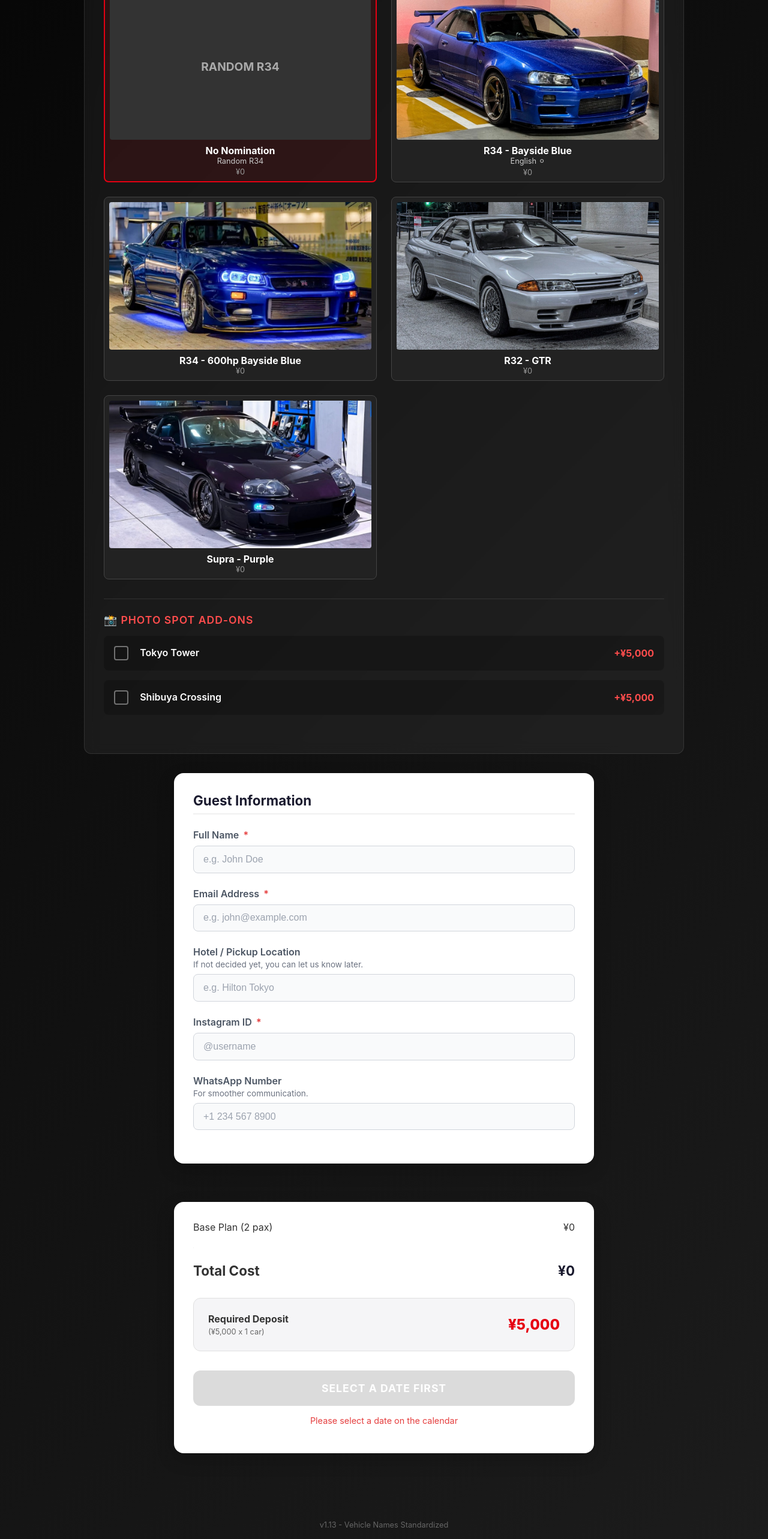
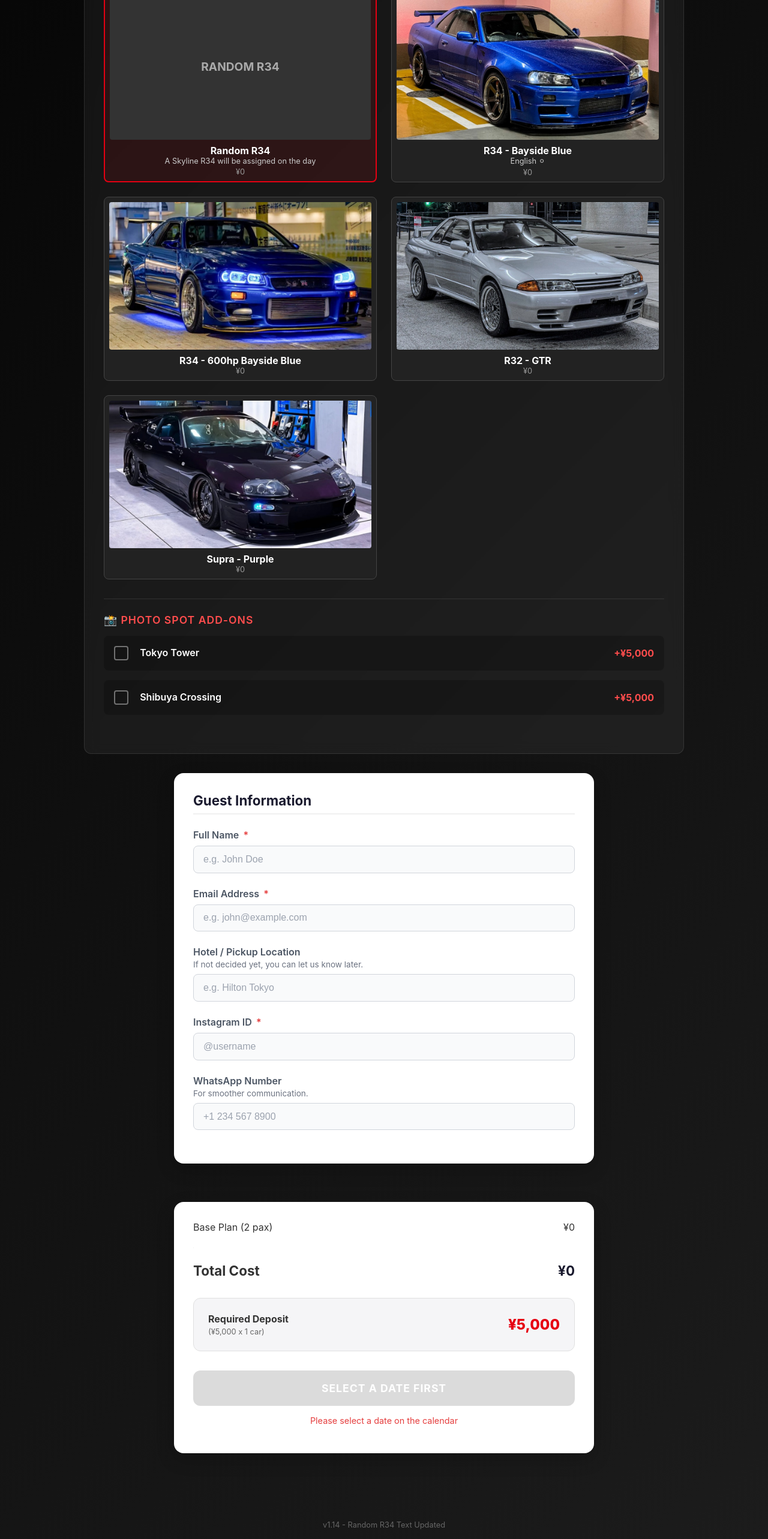
Before and after one commit to kazuosomeya-wq/daikoku, a React (Vite) app: page / in a window 1280 px wide. Shown: the part 1263-3829 px from the top of the page at 60% size. Built offline with nearby package versions, Linux system fonts and the light colour scheme; no server answers; the database is empty.

Commit message:
Update No Nomination text to Random R34 and bump version to v1.14

```diff
--- a/src/App.jsx
+++ b/src/App.jsx
@@ -24,7 +24,7 @@ function App() {
         </Routes>
       </Router>
       <footer style={{ textAlign: 'center', padding: '1rem', color: '#666', fontSize: '0.8rem' }}>
-        v1.13 - Vehicle Names Standardized
+        v1.14 - Random R34 Text Updated
       </footer>
     </div>
   );
--- a/src/components/OptionsSelector.jsx
+++ b/src/components/OptionsSelector.jsx
@@ -64,8 +64,8 @@ const OptionsSelector = ({ options, onChange }) => {
                         }}>
                             Random R34
                         </div>
-                        <span style={{ fontWeight: 'bold', color: 'white' }}>No Nomination</span>
-                        <span style={{ fontSize: '0.8rem', color: '#ccc', marginBottom: '0.2rem' }}>Random R34</span>
+                        <span style={{ fontWeight: 'bold', color: 'white' }}>Random R34</span>
+                        <span style={{ fontSize: '0.8rem', color: '#ccc', marginBottom: '0.2rem' }}>A Skyline R34 will be assigned on the day</span>
                         <span style={{ fontSize: '0.8rem', color: '#999' }}>¥0</span>
                     </div>
 
```
